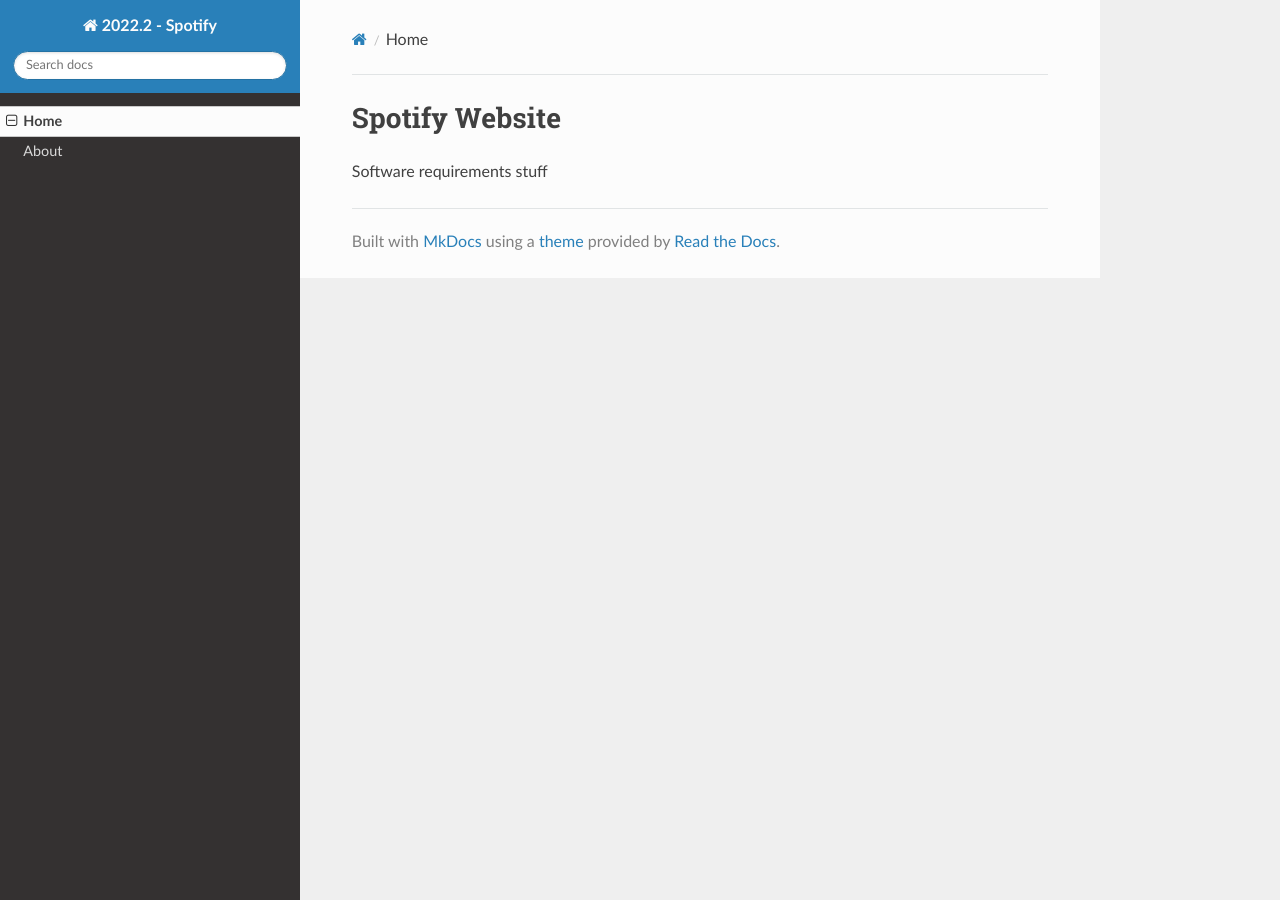
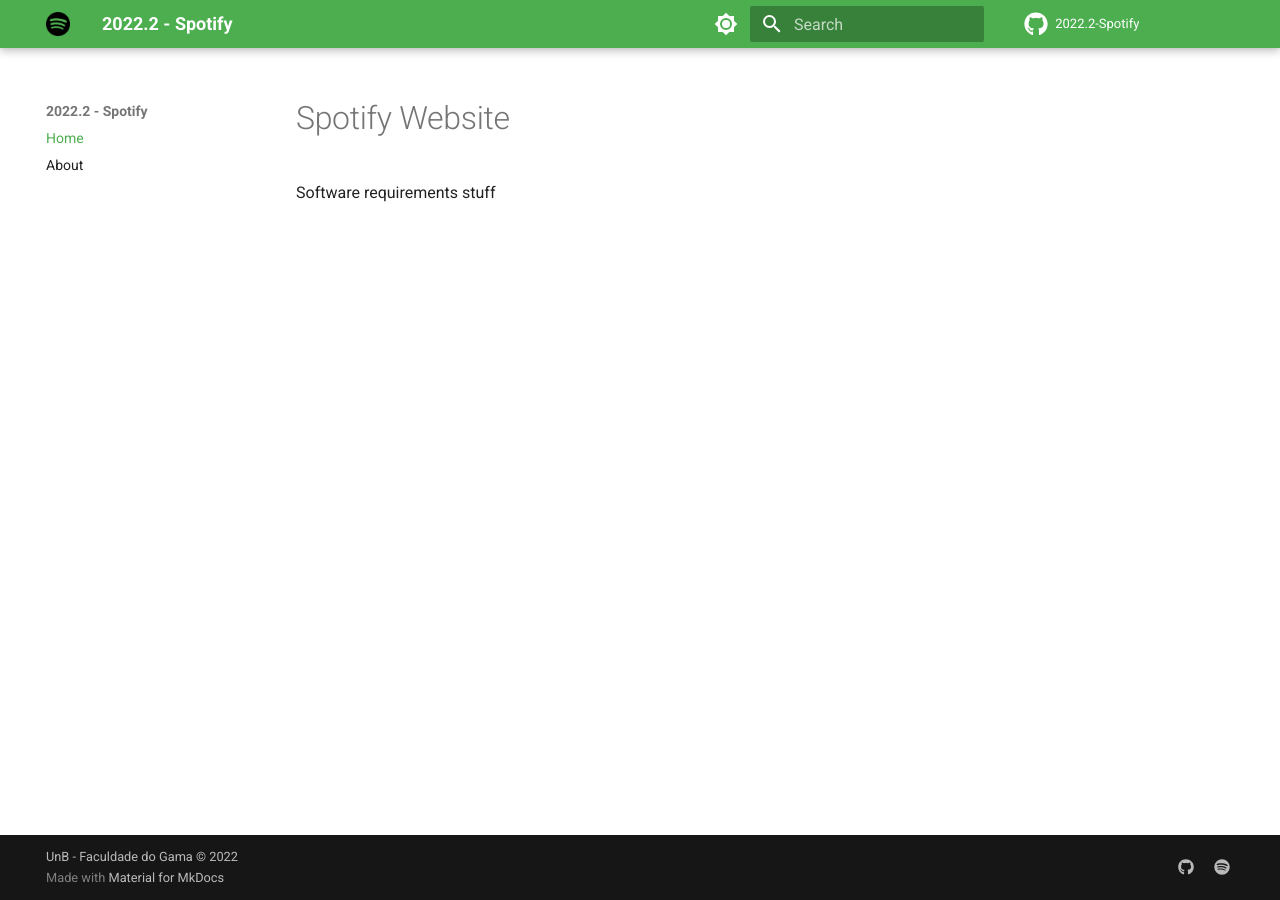
Before and after one commit to Requisitos-de-Software/2022.2-FifaPlus, an MkDocs documentation site: the page built from docs/index.md, in a window 1280 px wide. Built offline with MkDocs 1.6.1 and Material for MkDocs 9.7.7, drawn with Linux system fonts in a browser that asks for light colours; nearby versions of some CDN libraries; comment, search, counter and statistics services are not loaded.

Commit message:
Initial documentation design

```diff
--- /dev/null
+++ b/docs/stylesheets/extra.css
@@ -0,0 +1,7 @@
+/* Add any custom style options to be included at mkdocks.yml file here */
+
+[data-md-color-scheme="spotify"] {
+    --md-primary-fg-color: #1DB954;
+    --md-primary-fg-color--light: #1DB954;
+    --md-primary-fg-color--dark: #1DB954;
+}
--- a/mkdocs.yml
+++ b/mkdocs.yml
@@ -1,6 +1,40 @@
 site_name: 2022.2 - Spotify
-site_url: https://example.com/
+site_url: https://requisitos-de-software.github.io/2022.2-Spotify
+repo_url: https://github.com/Requisitos-de-Software/2022.2-Spotify
+repo_name: 2022.2-Spotify
+edit_uri: ""
+copyright: UnB - Faculdade do Gama &copy; 2022
+extra_css:
+  - stylesheets/extra.css
+extra:
+  social:
+    - link: https://github.com/Requisitos-de-Software/2022.2-Spotify
+      icon: fontawesome/brands/github
+
+    - link: https://www.spotify.com
+      icon: fontawesome/brands/spotify
+
 nav:
-    - Home: index.md
-    - About: about.md
-theme: readthedocs
+  - Home: index.md
+  - About: about.md
+theme:
+  name: material
+  logo: assets/img/spotify.png
+  icon:
+    repo: fontawesome/brands/github
+  palette:
+    # Palette toggle for light mode
+    - scheme: default
+      primary: green
+      accent: lime
+      toggle:
+        icon: material/brightness-7
+        name: Switch to dark mode
+
+    # Palette toggle for dark mode
+    - scheme: slate
+      primary: green
+      accent: lime
+      toggle:
+        icon: material/brightness-4
+        name: Switch to light mode
```
Also changed, not shown: docs/about.md (added, +9 -0 lines), docs/index.md (+5 -0 lines), docs/assets/img/spotify-logoLight.png (added), docs/assets/img/spotify-outline.png (added), docs/assets/img/spotify.png (added), site/index.html, site/sitemap.xml, 4 other files.
